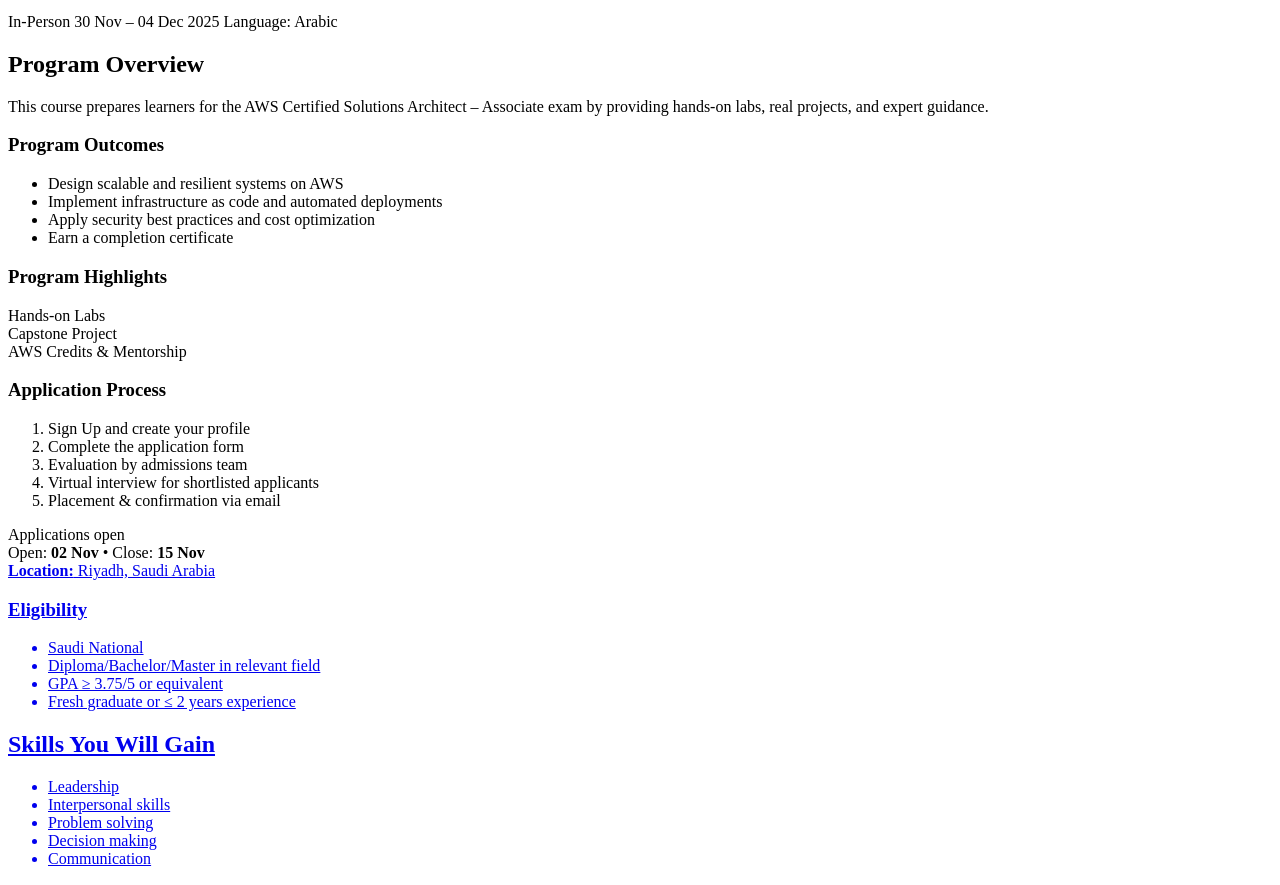
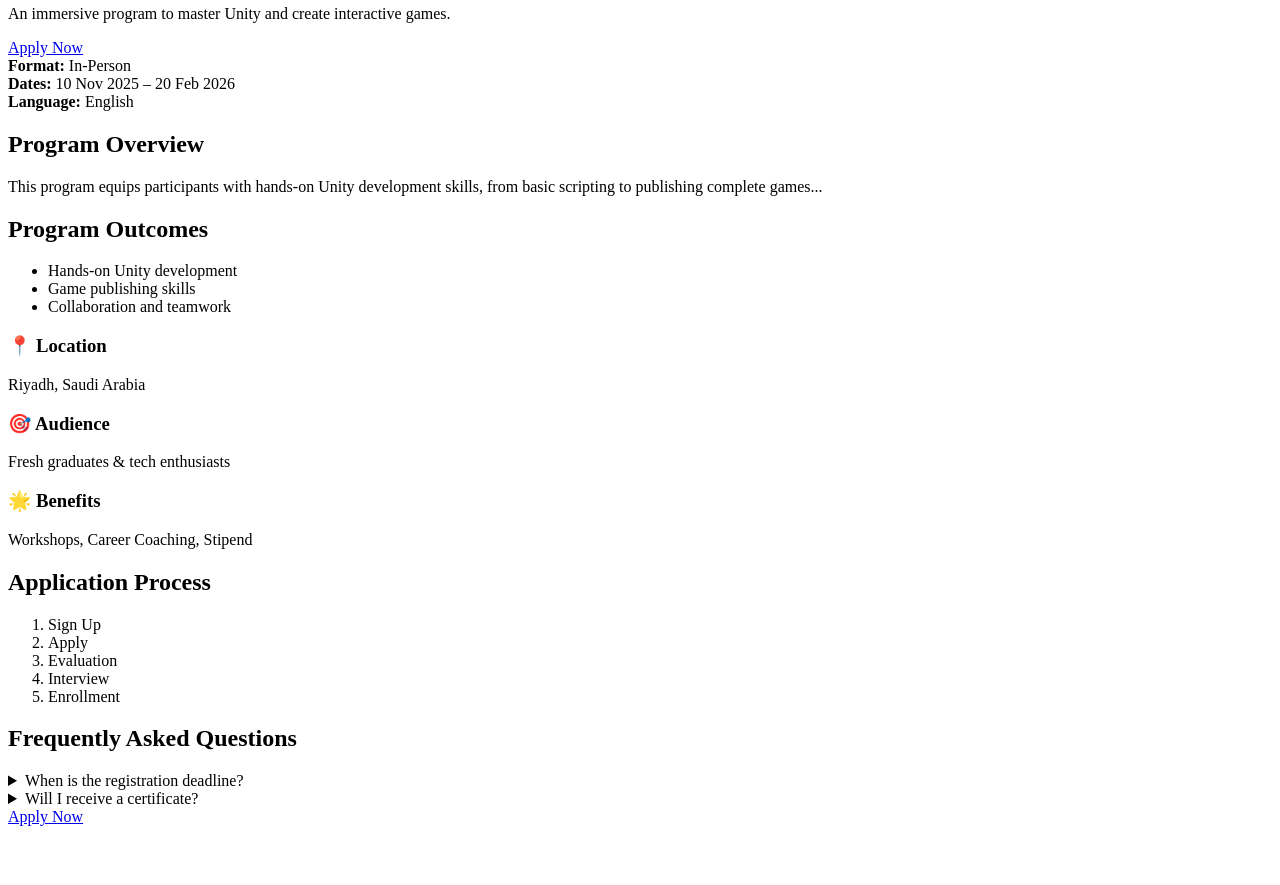
Before and after one commit to amamdouh74-ai/misk-programs, a plain HTML site: page index.html in a window 1280 px wide. Shown: the part 88-973 px from the top of the page. After the commit the page ends 922 px from the top, so only its background shows below. Drawn offline with Linux system fonts and the light colour scheme.

Commit message:
index.html

```diff
--- a/index.html
+++ b/index.html
@@ -1,103 +1,84 @@
 <!DOCTYPE html>
 <html lang="en">
 <head>
-  <meta charset="UTF-8" />
-  <meta name="viewport" content="width=device-width, initial-scale=1.0" />
-  <title>AWS Certified Solutions Architect — Program Detail</title>
-  <link href="https://fonts.googleapis.com/css2?family=Inter:wght@300;400;600;700;800&display=swap" rel="sheet" href="styleass="container">
-    <!-- Hero Section -->
+  <meta charset="UTF-8">
+  <meta name="viewport" content="width=device-width, initial-scale=1.0">
+  <title>Misk Program - Game Development with Unity</title>
+  <link rel="stylesheet" href="style.css">
+</head>
+<body>
+
+  <!-- Hero Banner -->
   <section class="hero">
-      <div class="inner">
-        <h1>AWS Certified Solutions Architect — Associate</h1>
-        <p>Design resilient, secure, and scalable cloud architectures on AWS. Hands-on labs, expert instructors, and a capstone project to prepare you for real‑world cloud roles.</p>
-        <div class="meta">
-          <span class="pill">In‑Person</span>
-          <span class="pill">30 Nov – 04 Dec 2025</span>
-          <span class="pill">Language: Arabic</span>
-        </div>
+    <img src="images/unity-banner.jpg" alt="Unity Banner">
+    <div class="hero-text">
+      <h1>Game Development with Unity</h1>
+      <p>An immersive program to master Unity and create interactive games.</p>
+      <a href="#apply" class="btn">Apply Now</a>
     </div>
   </section>
 
-    <!-- Main Content -->
-    <div class="two-col">
-      <div class="card">
+  <!-- Program Quick Info -->
+  <section class="quick-info">
+    <div><strong>Format:</strong> In-Person</div>
+    <div><strong>Dates:</strong> 10 Nov 2025 – 20 Feb 2026</div>
+    <div><strong>Language:</strong> English</div>
+  </section>
+
+  <!-- Program Overview -->
+  <section>
     <h2>Program Overview</h2>
-        <p class="lead">This course prepares learners for the AWS Certified Solutions Architect – Associate exam by providing hands‑on labs, real projects, and expert guidance.</p>
+    <p>
+      This program equips participants with hands-on Unity development skills, from basic scripting to publishing complete games...
+    </p>
+  </section>
 
-        <h3>Program Outcomes</h3>
+  <!-- Program Outcomes -->
+  <section>
+    <h2>Program Outcomes</h2>
     <ul>
-          <li>Design scalable and resilient systems on AWS</li>
-          <li>Implement infrastructure as code and automated deployments</li>
-          <li>Apply security best practices and cost optimization</li>
-          <li>Earn a completion certificate</li>
+      <li>Hands-on Unity development</li>
+      <li>Game publishing skills</li>
+      <li>Collaboration and teamwork</li>
     </ul>
+  </section>
 
-        <h3>Program Highlights</h3>
-        <div class="grid">
-          <div class="feature">Hands‑on Labs</div>
-          <div class="feature">Capstone Project</div>
-          <div class="feature">AWS Credits & Mentorship</div>
-        </div>
+  <!-- Highlights -->
+  <section class="highlights">
+    <div><h3>📍 Location</h3><p>Riyadh, Saudi Arabia</p></div>
+    <div><h3>🎯 Audience</h3><p>Fresh graduates & tech enthusiasts</p></div>
+    <div><h3>🌟 Benefits</h3><p>Workshops, Career Coaching, Stipend</p></div>
+  </section>
 
-        <h3>Application Process</h3>
+  <!-- Application Process -->
+  <section>
+    <h2>Application Process</h2>
     <ol>
-          <li>Sign Up and create your profile</li>
-          <li>Complete the application form</li>
-          <li>Evaluation by admissions team</li>
-          <li>Virtual interview for shortlisted applicants</li>
-          <li>Placement & confirmation via email</li>
+      <li>Sign Up</li>
+      <li>Apply</li>
+      <li>Evaluation</li>
+      <li>Interview</li>
+      <li>Enrollment</li>
     </ol>
-      </div>
+  </section>
 
-      <aside class="card">
-        <div class="apply-area">
-          <div class="status">Applications open</div>
-          <div class="meta-line">Open: <strong>02 Nov</strong> • Close: <strong>15 Nov</strong></div>
-          <a class="apply-btn" href="https://example.com/apply" target="_ta-line"><strong>Location:</strong> Riyadh, Saudi Arabia</div>
-
-          <h3>Eligibility</h3>
-          <ul>
-            <li>Saudi National</li>
-            <li>Diploma/Bachelor/Master in relevant field</li>
-            <li>GPA ≥ 3.75/5 or equivalent</li>
-            <li>Fresh graduate or ≤ 2 years experience</li>
-          </ul>
-        </div>
-      </aside>
-    </div>
-
-    <!-- Skills Section -->
-    <div class="card">
-      <h2>Skills You Will Gain</h2>
-      <ul>
-        <li>Leadership</li>
-        <li>Interpersonal skills</li>
-        <li>Problem solving</li>
-        <li>Decision making</li>
-        <li>Communication</li>
-      </ul>
-    </div>
-
-    <!-- FAQ Section -->
-    <div class="card faq">
+  <!-- FAQ -->
+  <section>
     <h2>Frequently Asked Questions</h2>
     <details>
       <summary>When is the registration deadline?</summary>
-        <p>Registration opens on 02 Nov and closes on 15 Nov. Applicants will receive an update within 4–6 weeks.</p>
+      <p>Applications close on 30 Sep 2025.</p>
     </details>
     <details>
-        <summary>Is the video part of the application mandatory?</summary>
-        <p>Video submission is optional unless stated otherwise in the application form.</p>
+      <summary>Will I receive a certificate?</summary>
+      <p>Yes, all successful participants will receive a completion certificate.</p>
     </details>
-      <details>
-        <summary>Will I receive updates on my application status?</summary>
-        <p>Yes — all applicants receive updates via email regarding their application status.</p>
-      </details>
-      <details>
-        <summary>Do interns receive a completion certificate?</summary>
-        <p>Yes. Successful participants will receive a Misk Traineeship Program completion certificate.</p>
-      </details>
-    </div>
-  </div>
+  </section>
+
+  <!-- Apply Now -->
+  <section id="apply">
+    <a href="https://yourformlink.com" class="btn">Apply Now</a>
+  </section>
+
 </body>
 </html>
```
Lines whose indentation alone changed are shown as unchanged.
